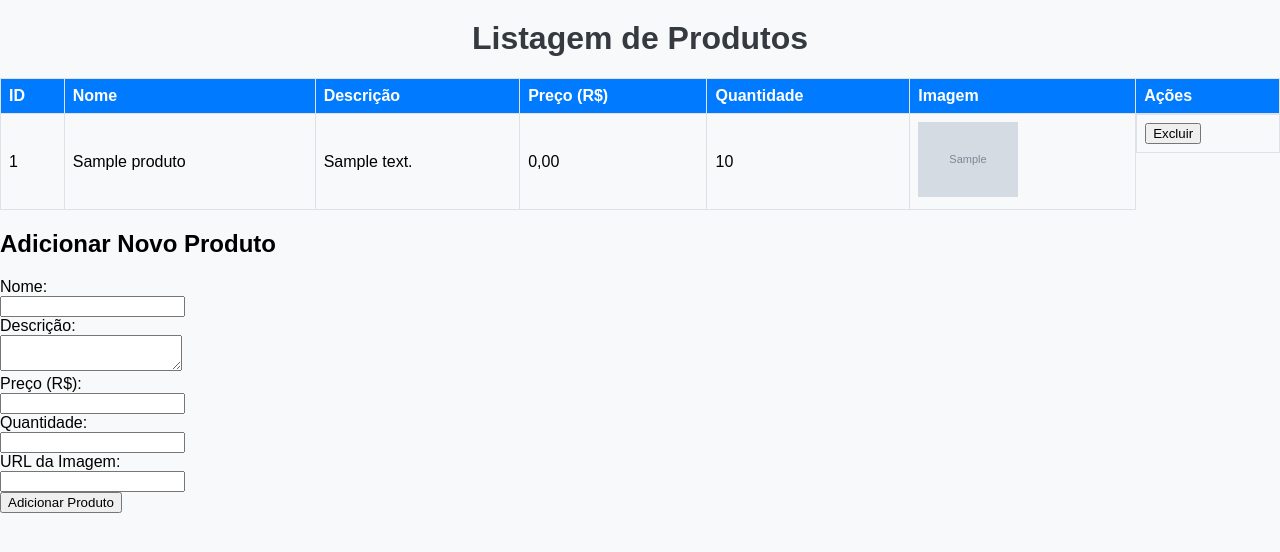
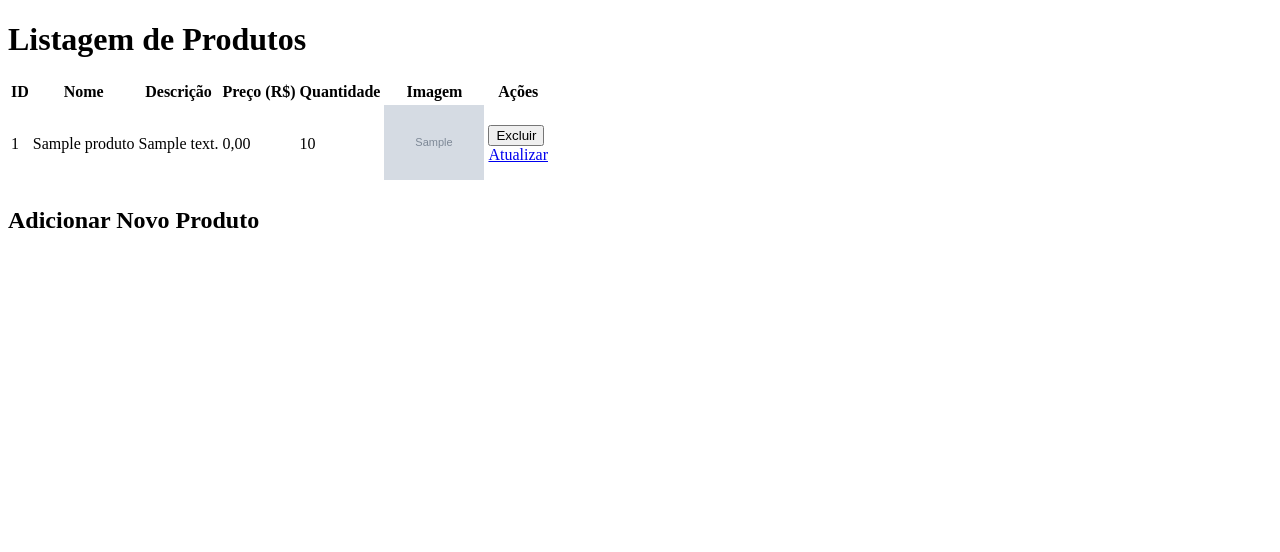
Before and after one commit to Iohanan-Cephas/bud-strike-eng-soft-2024-1, a PHP site: page / in a window 1280 px wide. Shown: the top 552 px of the page. Run offline with PHP 8.4, Linux system fonts and the light colour scheme; tables that the repository leaves empty or names only in its code hold one stand-in row (values such as "Sample post"); grey boxes marked "Sample" are stand-in pictures.

Commit message:
Alterações em update

```diff
--- a/public/app/controllers/ProductController.php
+++ b/public/app/controllers/ProductController.php
@@ -1,10 +1,8 @@
 <?php
 require_once 'app/models/Product.php';
 
-
 class ProductController {
     private $pdo;
-
 
     public function __construct(PDO $pdo) {
         $this->pdo = $pdo;
@@ -20,19 +18,14 @@ class ProductController {
         return $productModel->all();
     }
 
-
     public function delete($productId) {
         $productModel = new Product($this->pdo);
         $productModel->delete($productId);
     }
+
     public function update($productId, $nome, $descricao, $preco, $quantidade, $imagem) {
         $productModel = new Product($this->pdo);
         return $productModel->update($productId, $nome, $descricao, $preco, $quantidade, $imagem);
     }
-    public function getProductDetails($productId) {
-        $stmt = $this->pdo->prepare("SELECT * FROM produtos WHERE id = ?");
-        $stmt->execute([$productId]);
-        return $stmt->fetch(PDO::FETCH_ASSOC);
-    }
 }
 ?>
--- a/public/app/models/Product.php
+++ b/public/app/models/Product.php
@@ -1,10 +1,8 @@
 <?php
 require_once dirname(__DIR__) . '/config/config.php';
 
-
 class Product {
     private $pdo;
-
 
     public function __construct(PDO $pdo) {
         $this->pdo = $pdo;
@@ -25,19 +23,19 @@ class Product {
             $products[] = $row;
         }
 
-
         return $products;
     }
-
 
     public function delete($productId) {
         $stmt = $this->pdo->prepare('DELETE FROM produtos WHERE id = :id');
         $stmt->execute(['id' => $productId]);
     }
+
     public function update($productId, $nome, $descricao, $preco, $quantidade, $imagem) {
         $stmt = $this->pdo->prepare('UPDATE produtos SET nome = :nome, descricao = :descricao, preco = :preco, quantidade = :quantidade, imagem = :imagem WHERE id = :id');
         return $stmt->execute(['id' => $productId, 'nome' => $nome, 'descricao' => $descricao, 'preco' => $preco, 'quantidade' => $quantidade, 'imagem' => $imagem]);
     }
+
     public function getDetailsById($productId) {
         $stmt = $this->pdo->prepare("SELECT * FROM produtos WHERE id = ?");
         $stmt->execute([$productId]);
--- a/public/app/view/ProductList.php
+++ b/public/app/view/ProductList.php
@@ -124,9 +124,6 @@ try {
                     <td><?php echo htmlspecialchars($product['quantidade']); ?></td>
                     <td><img src="<?php echo htmlspecialchars($product['imagem']); ?>" alt="Imagem do Produto" style="max-width: 100px;"></td>
                     <td class="actions">
-                        <!-- Link para a página de atualização -->
-                        <a href="/update.php?id=<?php echo $product['id']; ?>">Atualizar</a>
-
                         <!-- Formulário para exclusão -->
                         <form method="POST" action="/index.php">
                             <input type="hidden" name="id" value="<?php echo $product['id']; ?>">
--- a/public/index.php
+++ b/public/index.php
@@ -3,34 +3,24 @@
 require_once 'app/controllers/ProductController.php';
 require_once 'app/models/Product.php';
 
-
 // Parâmetros de conexão com o banco de dados
-$db_name = 'budstrike';
-$db_host = 'db';
-$db_user = 'root';
-$db_password = 'root';
-
+require_once 'app/config/config.php';
 
 try {
-    // Cria uma nova instância do PDO para conexão com o banco de dados
-    $pdo = new PDO("mysql:host={$db_host};dbname={$db_name}", $db_user, $db_password);
-    $pdo->setAttribute(PDO::ATTR_ERRMODE, PDO::ERRMODE_EXCEPTION);
-
-
-    // Cria uma instância do controlador ProductController, passando a conexão PDO como argumento
+    // Cria uma nova instância do controlador ProductController, passando a conexão PDO como argumento
     $productController = new ProductController($pdo);
 
+    // Verifica se foi feita uma requisição para adicionar um produto
     if ($_SERVER["REQUEST_METHOD"] == "POST") {
+        // Lógica para adicionar um novo produto
         $nome = $_POST['nome'];
         $descricao = $_POST['descricao'];
         $preco = $_POST['preco'];
         $quantidade = $_POST['quantidade'];
         $imagem = $_POST['imagem'];
 
-        // Chama a função create() do controlador e verifica o sucesso da operação
         $success = $productController->create($nome, $descricao, $preco, $quantidade, $imagem);
 
-        // Verifica se a operação foi bem-sucedida e redireciona conforme necessário
         if ($success) {
             header("Location: index.php");
             exit;
@@ -39,22 +29,35 @@ try {
         }
     }
 
-
     // Verifica se foi feita uma requisição para excluir um produto
     if ($_SERVER['REQUEST_METHOD'] === 'POST' && isset($_POST['id'])) {
-        // Chama o método de exclusão do controlador
         $productController->delete($_POST['id']);
-
-
-        // Opcional: Redireciona para a mesma página para atualizar a lista de produtos após a exclusão
-        header('Location: /index.php');
+        header('Location: index.php');
         exit;
     }
 
+    // Verifica se foi feita uma requisição para atualizar um produto
+    if ($_SERVER["REQUEST_METHOD"] == "POST" && isset($_POST['update'])) {
+        // Lógica para atualizar o produto
+        $productId = $_POST['id'];
+        $nome = $_POST['nome'];
+        $descricao = $_POST['descricao'];
+        $preco = $_POST['preco'];
+        $quantidade = $_POST['quantidade'];
+        $imagem = $_POST['imagem'];
+
+        $success = $productController->update($productId, $nome, $descricao, $preco, $quantidade, $imagem);
+
+        if ($success) {
+            header("Location: index.php");
+            exit;
+        } else {
+            echo "Erro ao atualizar produto.";
+        }
+    }
 
     // Obtém todos os produtos usando o método index() do controlador ProductController
-    $products = $productController->index(); // Este método deve chamar $productModel->all()
-
+    $products = $productController->index();
 
 } catch (PDOException $e) {
     // Trata qualquer erro de conexão com o banco de dados
@@ -63,47 +66,13 @@ try {
 }
 ?>
 
-
 <!DOCTYPE html>
 <html lang="pt-BR">
 <head>
     <meta charset="UTF-8">
     <meta name="viewport" content="width=device-width, initial-scale=1.0">
     <title>Listagem de Produtos</title>
-    <style>
-        body {
-            font-family: Arial, sans-serif;
-            margin: 0;
-            padding: 0;
-            background-color: #f8f9fa;
-        }
-        h1 {
-            text-align: center;
-            margin-top: 20px;
-            color: #343a40;
-        }
-        table {
-            width: 100%;
-            border-collapse: collapse;
-            margin-top: 20px;
-        }
-        th, td {
-            border: 1px solid #dee2e6;
-            padding: 8px;
-            text-align: left;
-        }
-        th {
-            background-color: #007bff;
-            color: #fff;
-        }
-        tr:nth-child(even) {
-            background-color: #f8f9fa;
-        }
-        .actions {
-            display: flex;
-            justify-content: space-between;
-        }
-    </style>
+    <!-- Estilos CSS aqui -->
 </head>
 <body>
     <h1>Listagem de Produtos</h1>
@@ -129,33 +98,22 @@ try {
                     <td><?php echo htmlspecialchars($product['quantidade']); ?></td>
                     <td><img src="<?php echo htmlspecialchars($product['imagem']); ?>" alt="Imagem do Produto" style="max-width: 100px;"></td>
                     <td class="actions">
-                        <form method="POST" action="/index.php">
+                        <!-- Formulário para excluir -->
+                        <form method="POST" action="index.php">
                             <input type="hidden" name="id" value="<?php echo $product['id']; ?>">
                             <button type="submit" onclick="return confirm('Tem certeza que deseja excluir este produto?')">Excluir</button>
                         </form>
+
+                        <!-- Link para a página de atualização -->
+                        <a href="index.php?id=<?php echo $product['id']; ?>">Atualizar</a>
                     </td>
                 </tr>
             <?php endforeach; ?>
         </tbody>
     </table>
+
     <h2>Adicionar Novo Produto</h2>
-    <form method="POST" action="/index.php">
-        <label for="nome">Nome:</label><br>
-        <input type="text" id="nome" name="nome"><br>
+    <!-- Formulário de adição de produto aqui -->
 
-        <label for="descricao">Descrição:</label><br>
-        <textarea id="descricao" name="descricao"></textarea><br>
-
-        <label for="preco">Preço (R$):</label><br>
-        <input type="text" id="preco" name="preco"><br>
-
-        <label for="quantidade">Quantidade:</label><br>
-        <input type="text" id="quantidade" name="quantidade"><br>
-
-        <label for="imagem">URL da Imagem:</label><br>
-        <input type="text" id="imagem" name="imagem"><br>
-
-        <button type="submit">Adicionar Produto</button>
-    </form>
 </body>
 </html>
```
Also changed, not shown: public/app/update.php (deleted, +0 -147 lines).
